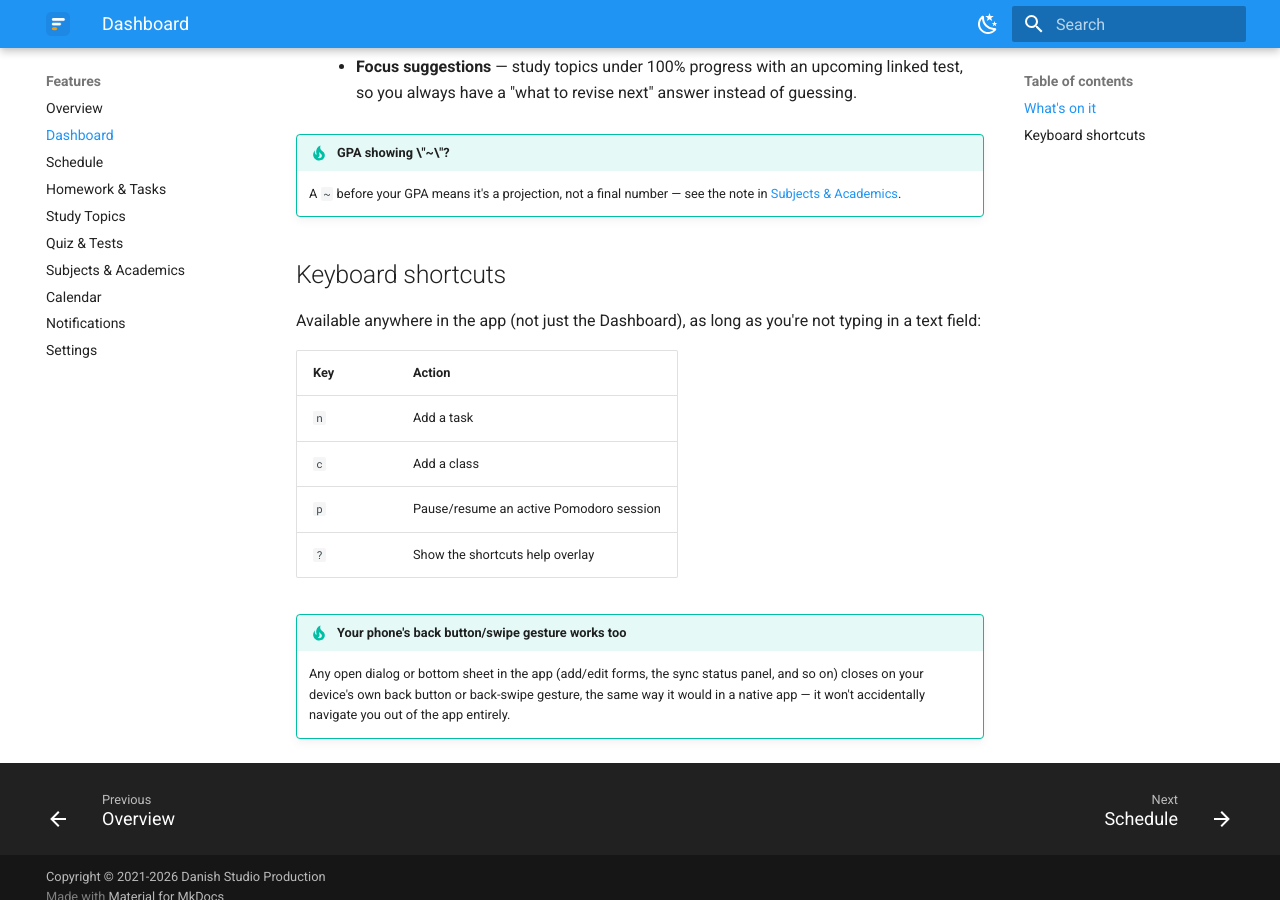
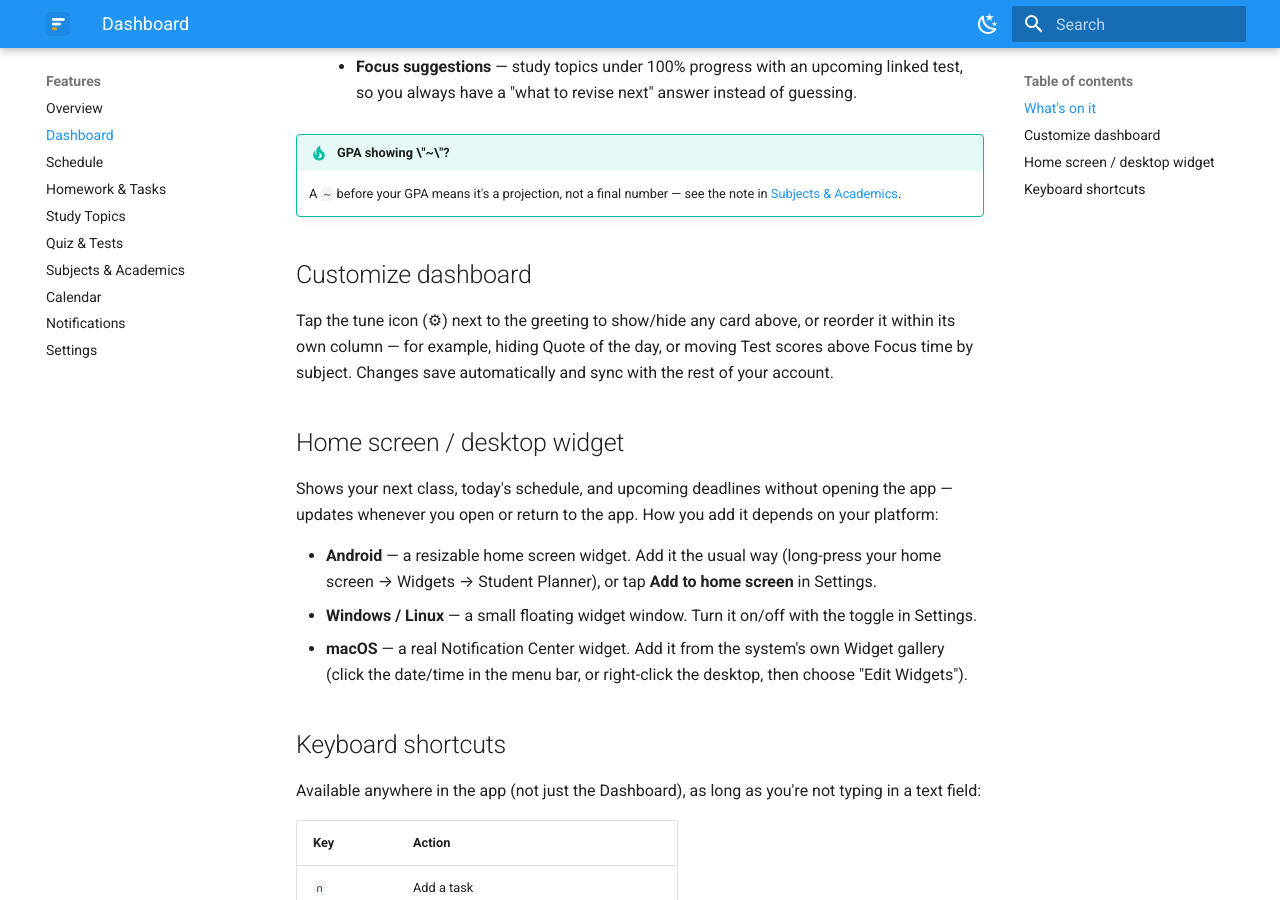
Before and after one commit to Jerit3787/planner-docs, an MkDocs documentation site: the page built from docs/features/dashboard.md, in a window 1280 px wide and 900 px high, scrolled down 1134 px. Built offline with MkDocs 1.6.1 and Material for MkDocs 9.7.7, drawn with Linux system fonts in a browser that asks for light colours.

Commit message:
docs: cover the home screen/desktop widget, restart-prompt updater, and test-notification button
Co-Authored-By: Claude Sonnet 5 <noreply@anthropic.com>
Claude-Session: https://claude.ai/code/session_01YVXo6i15Yne8zLYihUQSXq

```diff
--- a/docs/features/dashboard.md
+++ b/docs/features/dashboard.md
@@ -25,6 +25,23 @@ add new items.
     A `~` before your GPA means it's a projection, not a final number — see the note in
     [Subjects & Academics](academics.md#subjects-and-grading).
 
+## Customize dashboard
+
+Tap the tune icon (⚙) next to the greeting to show/hide any card above, or reorder it within its own
+column — for example, hiding Quote of the day, or moving Test scores above Focus time by subject.
+Changes save automatically and sync with the rest of your account.
+
+## Home screen / desktop widget
+
+Shows your next class, today's schedule, and upcoming deadlines without opening the app — updates
+whenever you open or return to the app. How you add it depends on your platform:
+
+- **Android** — a resizable home screen widget. Add it the usual way (long-press your home screen →
+  Widgets → Student Planner), or tap **Add to home screen** in Settings.
+- **Windows / Linux** — a small floating widget window. Turn it on/off with the toggle in Settings.
+- **macOS** — a real Notification Center widget. Add it from the system's own Widget gallery (click the
+  date/time in the menu bar, or right-click the desktop, then choose "Edit Widgets").
+
 ## Keyboard shortcuts
 
 Available anywhere in the app (not just the Dashboard), as long as you're not typing in a text field:
```
Also changed, not shown: docs/features/index.md (+2 -1 lines), docs/features/notifications.md (+6 -0 lines), docs/features/settings.md (+5 -0 lines).
